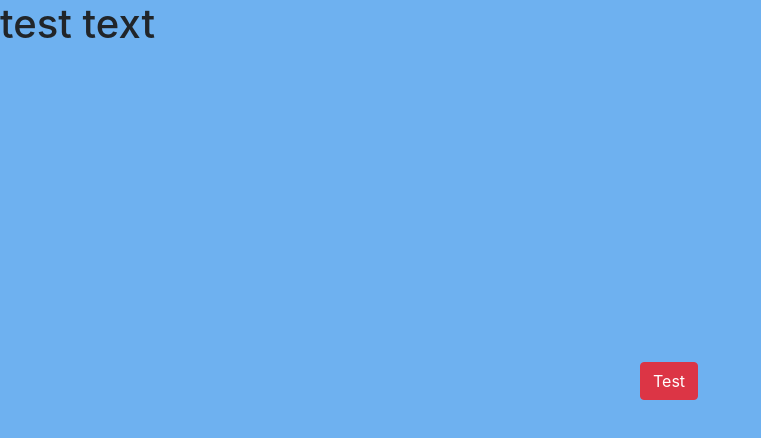
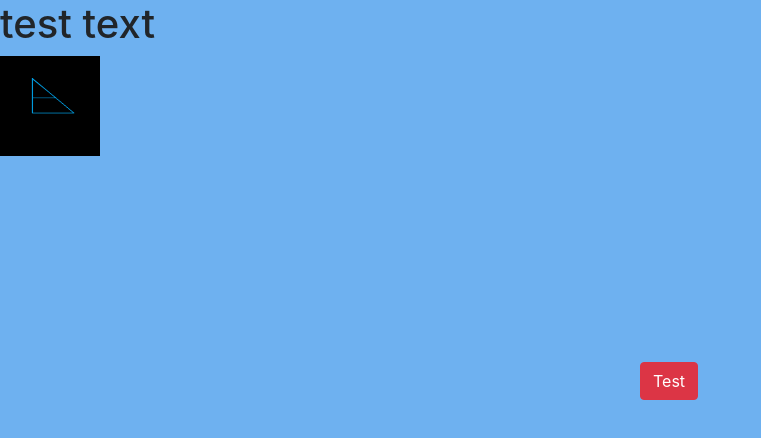
Before and after one commit to LiorBaraban/vortex-ios-pwa, an Angular app: page / in a window 1280 px wide. Shown: the top 438 px of the page, without its empty margins (0-761 px from the left). Built offline with nearby package versions, Linux system fonts and the light colour scheme.

Commit message:
App - splash screen ongoing

```diff
--- a/src/app/app.component.html
+++ b/src/app/app.component.html
@@ -1,5 +1,6 @@
 <div class="app-container">
   <h1>test text</h1>
+  <img src="assets/img/home/splash.png" height="100px" width="100px" alt="">
   <div class="">
     <button class="btn btn-danger abs-mid vortex">Test</button>
   </div>
--- a/src/index.html
+++ b/src/index.html
@@ -5,15 +5,13 @@
   <meta charset="utf-8">
   <meta name="apple-mobile-web-app-capable" content="yes">
   <!-- <link rel="apple-touch-icon" href="single-page-icon.png"> -->
-
   <!-- use this for splash -->
-  <link rel="apple-touch-startup-image" href="assets/img/home/splash.png">
+  <!-- <link rel="apple-touch-startup-image" href="assets/img/home/splash.png"> -->
 
   <!-- or this -->
   <!--
-  <meta name="apple-mobile-web-app-capable" content="yes" />
-  <link href="/apple_splash_2048.png" sizes="2048x2732" rel="apple-touch-startup-image" />
   -->
+  <link href="assets/img/home/splash.png" sizes="2048x2732" rel="apple-touch-startup-image" />
 
   <meta name="apple-mobile-web-app-status-bar-style" content="black-translucent">
   <title>VortexIosPwa</title>
```
